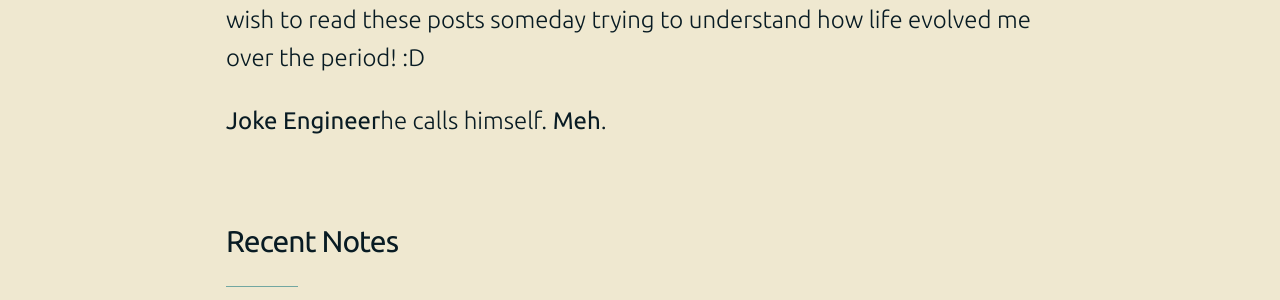
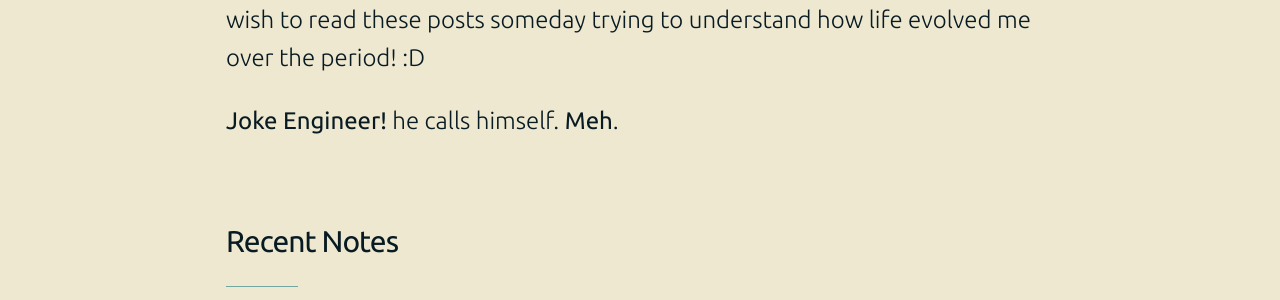
Before and after one commit to 93notes/93notes.github.io, a Jekyll site: the page built from index.html, in a window 1280 px wide. Shown: the part 431-731 px from the top of the page. Built offline with Jekyll 4.4.1, drawn with Linux system fonts in a browser that asks for light colours; nearby versions of some CDN libraries; part of the change alters nothing that is shown.

Commit message:
Update header.html

```diff
--- a/_includes/header.html
+++ b/_includes/header.html
@@ -3,9 +3,9 @@
 
     <div class="grid__item one-quarter palm-one-whole">
     {% if page.slug == 'home' %}
-      <h2><a href="http://www.blog.pradeepsingh.xyz">94 Miles</a></h2>
+      <h2><a href="http://blog.pradeepsingh.xyz/">94 Miles</a></h2>
     {% else %}
-      <a href="http://www.blog.pradeepsingh.xyz">94 Miles</a>
+      <a href="http://blog.pradeepsingh.xyz/">94 Miles</a>
     {% endif %}
     </div>
 
@@ -36,7 +36,7 @@
     {% if page.slug == 'home' %}
     <div class="grid__item one-whole" id="introduction">
       <p>A personal journal celebrating an unbiased perspective of self-discovery. I write about my insights on <strong>life, startups, open soucre & entrepreneurship</strong>. I wish to read these posts someday trying to understand how life evolved me over the period! :D </p>
-      <p class="no-bottom-margin"><strong>Joke Engineer</strong>he calls himself. <strong>Meh</strong>.</p>
+      <p class="no-bottom-margin"><strong>Joke Engineer!</strong> he calls himself. <strong>Meh</strong>.</p>
     </div><!-- #introduction -->
     {% endif %}
   </div>
```
